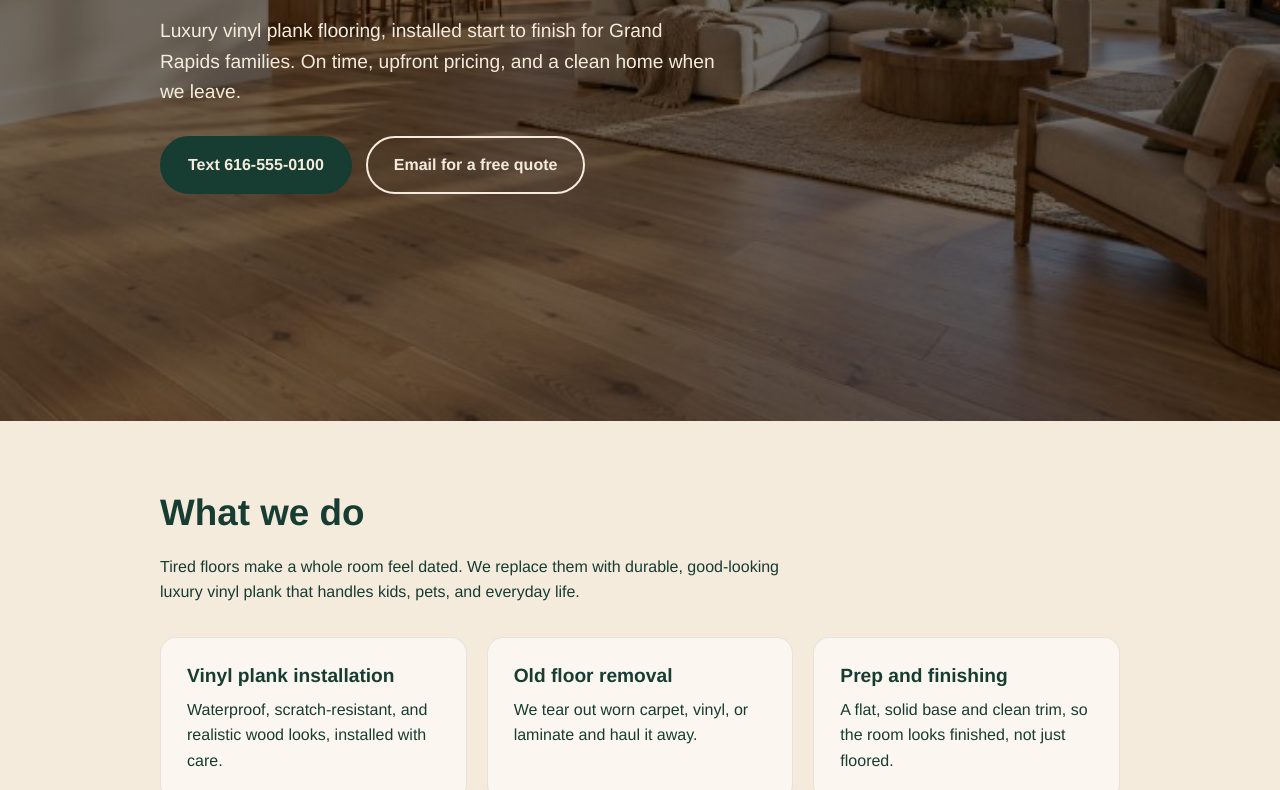
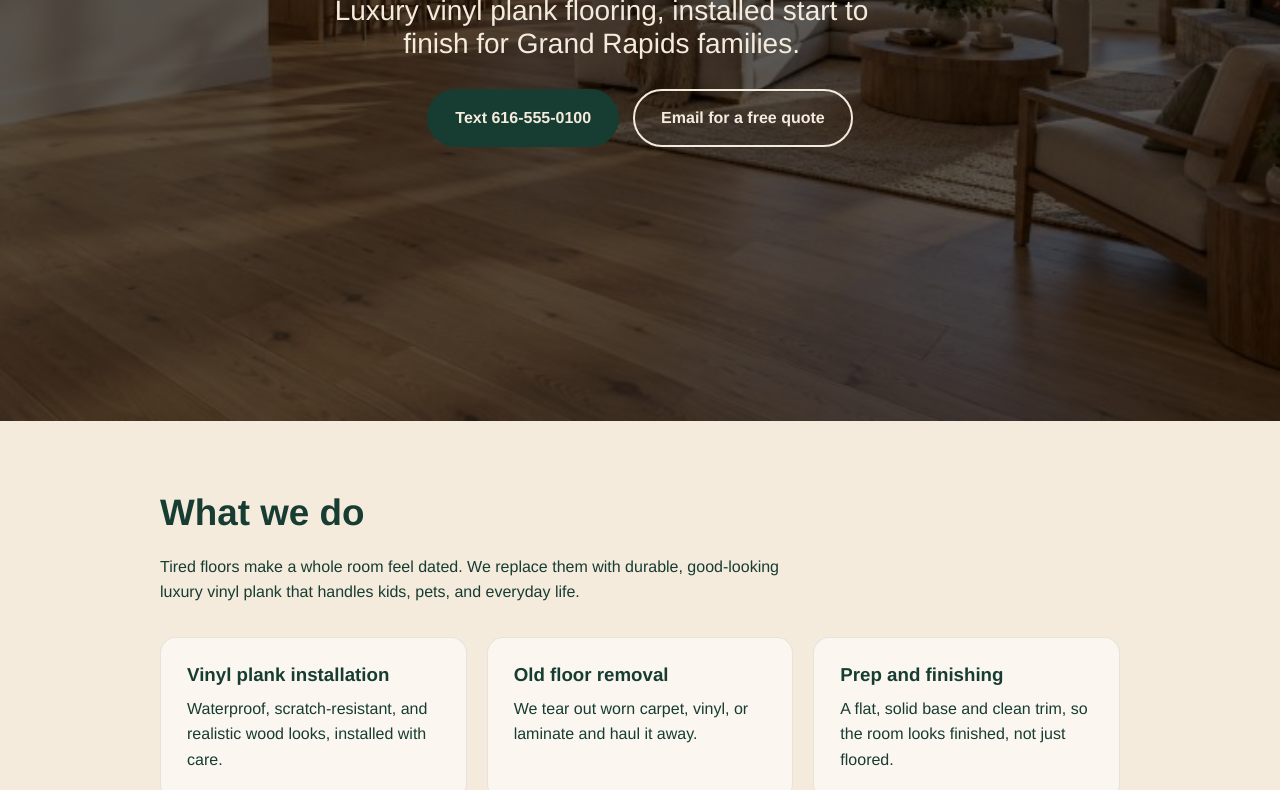
Before and after one commit to PullAdam/New-Plane-Flooring, a plain HTML site: page index.html in a window 1280 px wide. Shown: the part 454-1244 px from the top of the page. Drawn offline with Linux system fonts and the light colour scheme.

Commit message:
Hero Simplification

```diff
--- a/index.html
+++ b/index.html
@@ -19,8 +19,8 @@
 
   <section class="hero" id="top">
     <div class="container">
-      <h1>A fresh start underfoot, without the hassle.</h1>
-      <p class="lead">Luxury vinyl plank flooring, installed start to finish for Grand Rapids families. On time, upfront pricing, and a clean home when we leave.</p>
+      <h1>New Floors, No Hassle.</h1>
+      <h3 class="lead">Luxury vinyl plank flooring, installed start to finish for Grand Rapids families.</h3>
       <div class="buttons">
         <a class="btn hero-contact-button" href="sms:+16165550100">Text 616-555-0100</a>
         <a class="btn btn-outline hero-contact-button" href="mailto:hello@example.com?subject=Free%20flooring%20quote">Email for a free quote</a>
--- a/style.css
+++ b/style.css
@@ -18,7 +18,7 @@ body {
 h1, h2, h3 { font-weight: 700; line-height: 1.2; margin: 0 0 .5em; }
 h1 { font-size: clamp(2.2rem, 6vw, 3.6rem); }
 h2 { font-size: clamp(1.7rem, 4vw, 2.3rem); }
-h3 { font-size: 1.2rem; }
+h4 { font-size: 1.5rem; font-weight: 350; color: #F4EBDDCC; }
 a { color: inherit; }
 .container { max-width: 1000px; margin: 0 auto; padding: 0 20px; }
 .center { text-align: center; }
@@ -44,7 +44,8 @@ a { color: inherit; }
 .btn-outline { background: transparent; border-color: var(--cream); color: var(--cream); }
 .btn-outline:hover { background: rgba(0, 0, 0, 0.15); border-color: var(--cream); color: var(--cream); }
 .buttons { display: flex; gap: 14px; flex-wrap: wrap; margin-top: 28px; }
-.center .buttons { justify-content: center; }
+.center .buttons { justify-content: center;}
+.hero .buttons { justify-content: center; }
 
 .hero {
   color: var(--cream);
@@ -52,12 +53,13 @@ a { color: inherit; }
   min-height: 100svh; /* fits phones with moving address bars */
   display: flex;
   align-items: center;
+  text-align: center;
   padding: 90px 0;
   background:
-    linear-gradient(rgba(0,0,0,.55), rgba(0,0,0,.55)),
+    linear-gradient(rgba(0,0,0,.65), rgba(0,0,0,.65)),
     url("images/hero.jpg") center / cover no-repeat;
 }
-.lead { font-size: 1.2rem; max-width: 560px; }
+.lead { font-size: 1.75rem; max-width: 560px; font-weight: 350;}
 .hero .container { position: relative; }
 .hero .small { position: absolute; top: 100%; left: 20px; right: 20px; margin: 0; margin-top: 12px; font-size: .75rem; opacity: .75; }
 
@@ -90,5 +92,4 @@ a { color: inherit; }
   .logo-mark { width: 32px; height: 32px; }
   .btn-small { padding: 8px 14px; font-size: .85rem; }
   .hero { padding: 60px 0 50px; }
-  .hero .buttons { justify-content: center; }
 }
```
